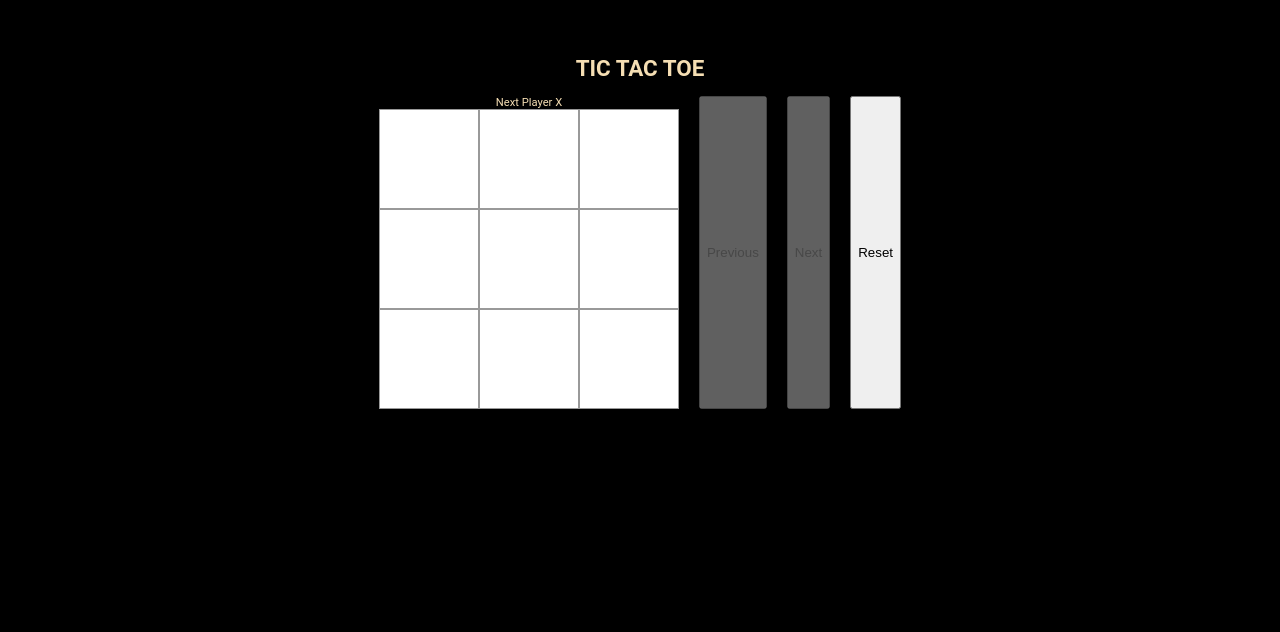
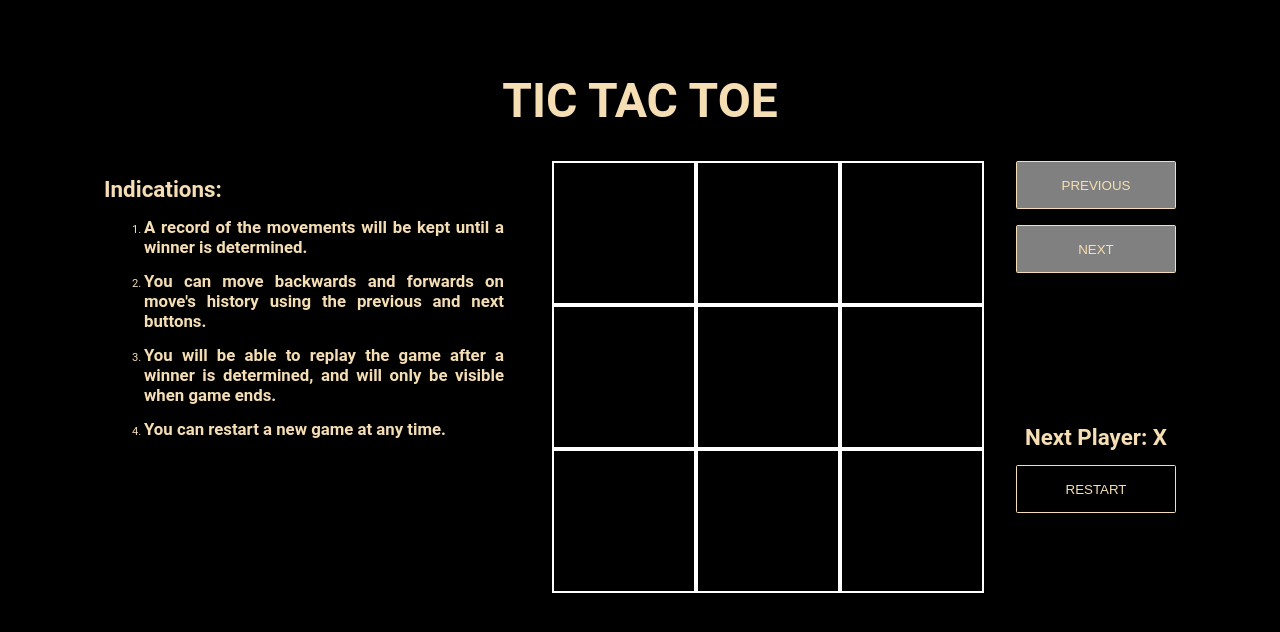
Before and after one commit to PaoAguilar/trainee07-games, a React (Create React App) app: page /ticTacToe in a window 1280 px wide. Shown: the top 632 px of the page. Built offline with nearby package versions, Linux system fonts and the light colour scheme.

Commit message:
💄 adding styles to the tic tac toe game

```diff
--- a/src/components/pages/TicTacToe.tsx
+++ b/src/components/pages/TicTacToe.tsx
@@ -21,34 +21,64 @@ const TicTacToe = (): JSX.Element => {
 
   return (
     <div>
-      <h1>TIC TAC TOE</h1>
-      <div className="row">
+      <h1 className="tittle">TIC TAC TOE</h1>
+      <div className="tictactoe">
+        <div className="tictactoe__indications">
+          <h1>Indications:</h1>
+          <ol>
+            <li>
+              <h2>
+                A record of the movements will be kept until a winner is
+                determined.
+              </h2>
+            </li>
+            <li>
+              <h2>
+                You can move backwards and forwards on move&apos;s history using
+                the previous and next buttons.
+              </h2>
+            </li>
+            <li>
+              <h2>
+                You will be able to replay the game after a winner is
+                determined, and will only be visible when game ends.
+              </h2>
+            </li>
+            <li>
+              <h2>You can restart a new game at any time.</h2>
+            </li>
+          </ol>
+        </div>
+        <div className="tictactoe__board">
           <div className="column">
-          <div>
-            {winner ? `Winner ${winner}` : `Next Player ${xIsNext ? 'X' : 'O'}`}
-          </div>
             <Board board={current} onClick={handleClick} />
           </div>
+        </div>
+
+        <div className="tictactoe__buttons">
           <button
             type="button"
+            className="tictactoe__button-style"
             disabled={stepForButton === 0}
             onClick={() => moveThroughSteps(stepForButton - 1)}
           >
-          Previous
+            PREVIOUS
           </button>
           <button
             type="button"
+            className="tictactoe__button-style"
             disabled={
               gameState.history.length === 0 ||
               stepForButton === gameState.history.length - 1
             }
             onClick={() => moveThroughSteps(stepForButton + 1)}
           >
-          Next
+            NEXT
           </button>
           {winner && (
             <button
               type="button"
+              className="tictactoe__button-style"
               onClick={() => {
                 const interval = setInterval(() => {
                   if (!(step.current === gameState.history.length)) {
@@ -60,17 +90,28 @@ const TicTacToe = (): JSX.Element => {
                 }, 500);
               }}
             >
-            Replay
+              REPLAY
             </button>
           )}
+          <div className="tictactoe__winner">
+            <div>
+              <h1>
+                {winner
+                  ? `Winner: ${winner}`
+                  : `Next Player: ${xIsNext ? 'X' : 'O'}`}
+              </h1>
+            </div>
             <button
               type="button"
+              className="tictactoe__button-style"
               onClick={() => {
                 window.location.reload();
               }}
             >
-          Reset
+              RESTART
             </button>
+          </div>
+        </div>
       </div>
     </div>
   );
--- a/src/styles/ticTacToe.scss
+++ b/src/styles/ticTacToe.scss
@@ -1,3 +1,50 @@
+.tictactoe {
+  display: flex;
+
+  &__indications {
+    margin-right: 3rem;
+    width: 25rem;
+    text-align: justify;
+    text-justify: inter-word;
+    // background: green;
+  }
+
+  &__buttons {
+    display: flex;
+    flex-direction: column;
+
+    margin-left: 2rem;
+  }
+
+  &__button-style {
+    width: 10rem;
+    height: 3rem;
+    margin-bottom: 1rem;
+    padding: 0.35em 1.2em;
+    border: 0.1em solid wheat;
+    border-radius: 0.12em;
+    text-decoration: none;
+    color: wheat;
+    background: transparent;
+    text-align: center;
+    transition: all 0.2s;
+    outline: none;
+  }
+  &__button-style:disabled {
+    background: gray;
+  }
+  &__button-style:hover {
+    font-size: large;
+  }
+
+  &__winner {
+    display: flex;
+    height: 15rem;
+    flex-direction: column;
+    justify-content: flex-end;
+  }
+}
+
 .row {
   display: flex;
   flex-direction: row;
@@ -21,11 +68,13 @@
 }
 
 .square {
-  width: 100px;
-  height: 100px;
-  background: #fff;
-  border: 1px solid #999;
+  width: 9rem;
+  height: 9rem;
+  color: #ff7477;
+  border: 2px solid #ffff;
   padding: 0;
-  font-size: 24px;
+  font-size: 3rem;
   font-weight: bold;
+  outline: none;
+  background: transparent;
 }
```
Lines whose indentation alone changed are shown as unchanged.
